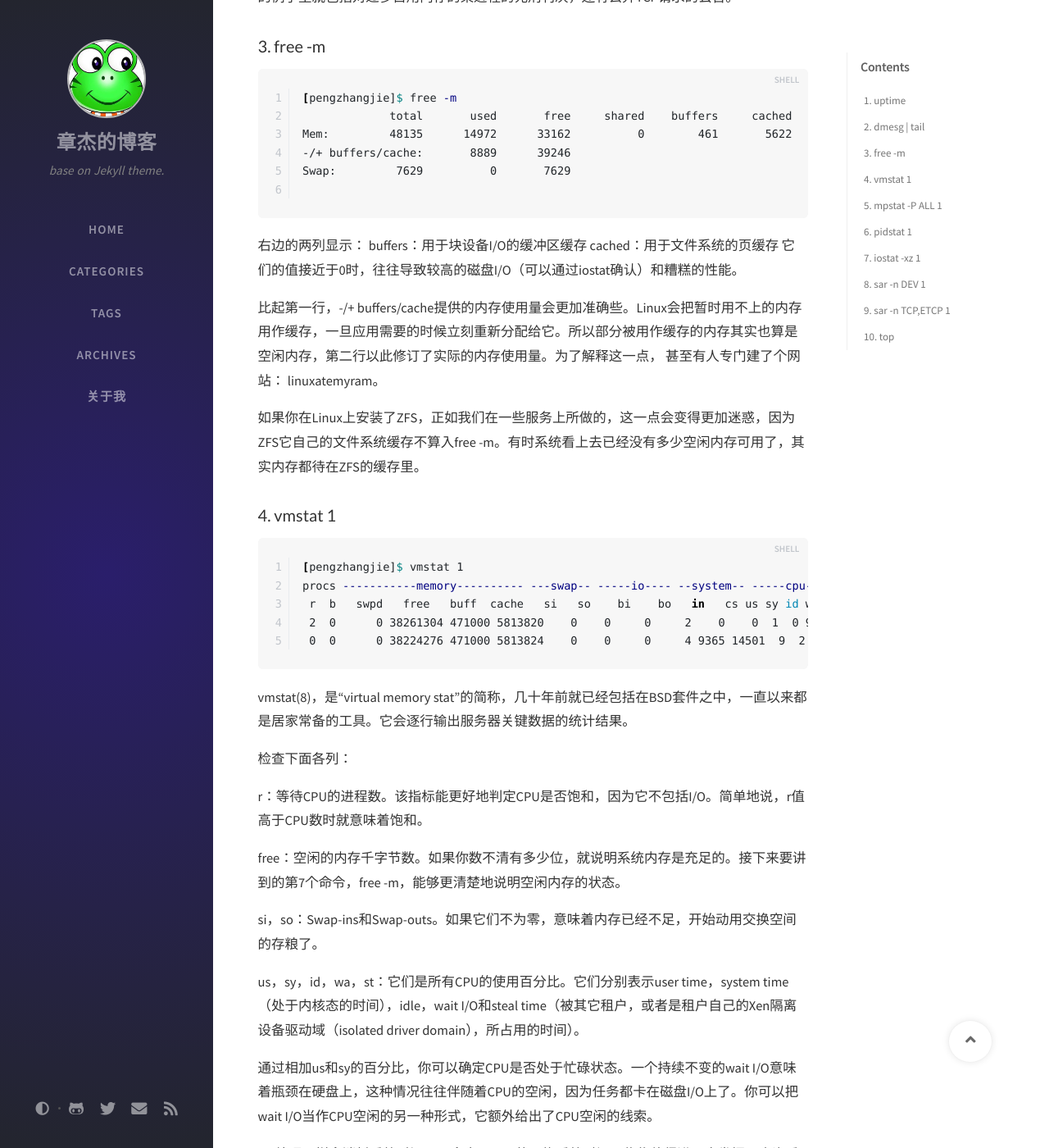
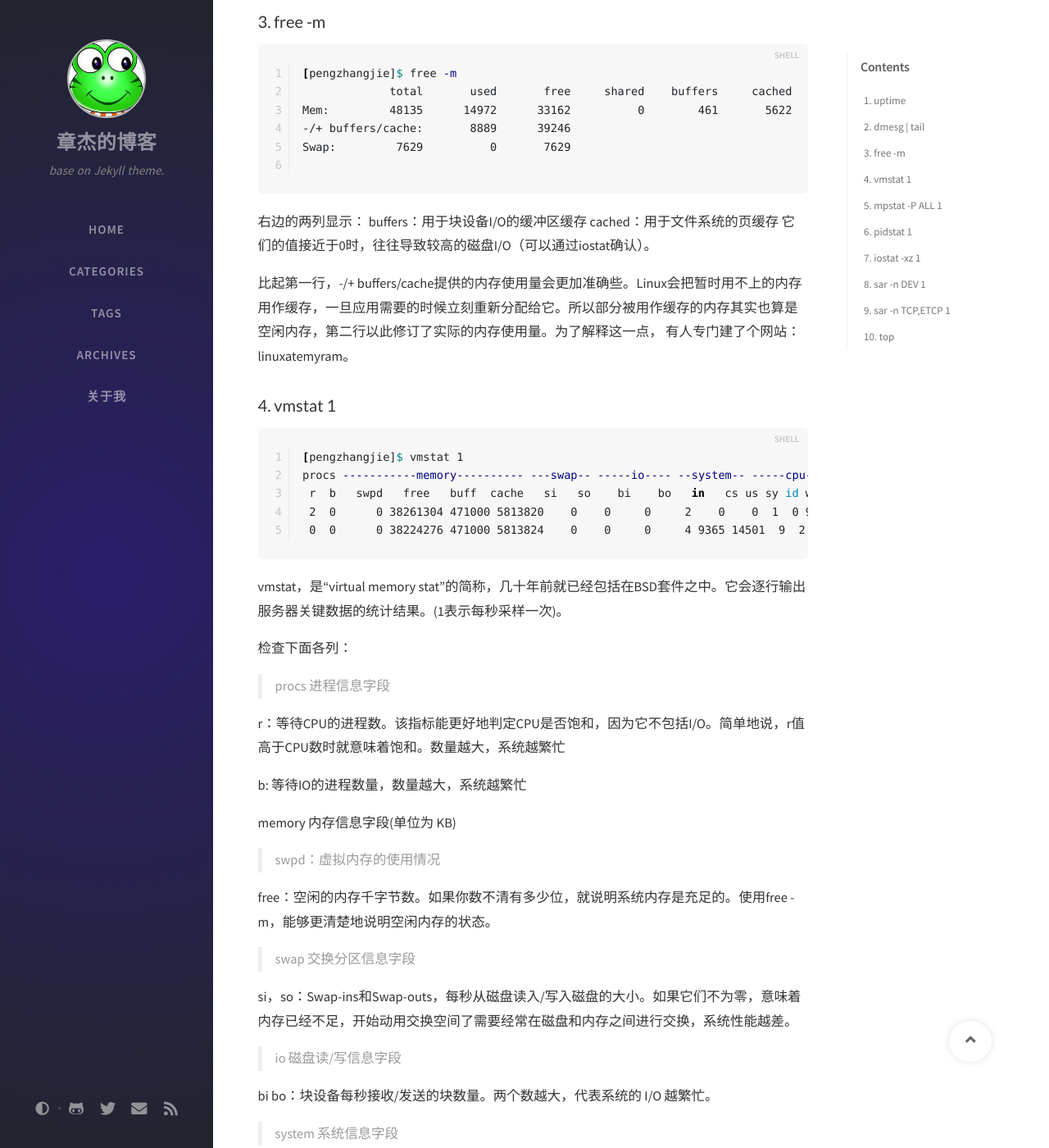
Before and after one commit to pzj/pzj.github.io, a Jekyll site: the page built from _posts/resource/2018-09-17-linux-performance-analysis.md, in a window 1280 px wide and 1400 px high, scrolled down 793 px. Shown: the whole window at 82% size. Built offline with Jekyll 4.4.1, drawn with Linux system fonts in a browser that asks for light colours; nearby versions of some CDN libraries; comment, search, counter and statistics services are not loaded; some of the changed text lies outside the part shown.

Commit message:
update 2018-09-17-linux-performance-analysis

````diff
--- a/_posts/resource/2018-09-17-linux-performance-analysis.md
+++ b/_posts/resource/2018-09-17-linux-performance-analysis.md
@@ -14,9 +14,9 @@ description: Linux性能分析
  20:11:28 up 148 days,  8:09,  1 user,  load average: 0.08, 0.08, 0.03
 ```
 
-这个命令显示了要运行的任务（进程）数，通过它能够快速了解系统的平均负载。在Linux上，这些数值既包括正在或准备运行在CPU上的进程，也包括阻塞在uninterruptible I/O（通常是磁盘I/O）上的进程。它展示了资源负载（或需求）的大致情况，不过进一步的解读还有待其它工具的协助。对它的具体数值不用太较真。
+这个命令显示了要运行的任务（进程）数，通过它能够快速了解系统的平均负载。在Linux上，这些数值既包括正在或准备运行在CPU上的进程，也包括阻塞在uninterruptible I/O（通常是磁盘I/O）上的进程。它展示了资源负载（或需求）的大致情况。
 
-最右的三个数值分别是1分钟、5分钟、15分钟系统负载的移动平均值。
+最右的三个数值分别是1分钟、5分钟、15分钟系统负载的平均值。
 
 ### 2. dmesg | tail
 
@@ -42,11 +42,11 @@ Swap:         7629          0       7629
 右边的两列显示：
 buffers：用于块设备I/O的缓冲区缓存
 cached：用于文件系统的页缓存
-它们的值接近于0时，往往导致较高的磁盘I/O（可以通过iostat确认）和糟糕的性能。
+它们的值接近于0时，往往导致较高的磁盘I/O（可以通过iostat确认）。
 
-比起第一行，-/+ buffers/cache提供的内存使用量会更加准确些。Linux会把暂时用不上的内存用作缓存，一旦应用需要的时候立刻重新分配给它。所以部分被用作缓存的内存其实也算是空闲内存，第二行以此修订了实际的内存使用量。为了解释这一点， 甚至有人专门建了个网站： linuxatemyram。
+比起第一行，-/+ buffers/cache提供的内存使用量会更加准确些。Linux会把暂时用不上的内存用作缓存，一旦应用需要的时候立刻重新分配给它。所以部分被用作缓存的内存其实也算是空闲内存，第二行以此修订了实际的内存使用量。为了解释这一点， 有人专门建了个网站： linuxatemyram。
 
-如果你在Linux上安装了ZFS，正如我们在一些服务上所做的，这一点会变得更加迷惑，因为ZFS它自己的文件系统缓存不算入free -m。有时系统看上去已经没有多少空闲内存可用了，其实内存都待在ZFS的缓存里。
+<!-- 如果你在Linux上安装了ZFS，正如我们在一些服务上所做的，这一点会变得更加迷惑，因为ZFS它自己的文件系统缓存不算入free -m。有时系统看上去已经没有多少空闲内存可用了，其实内存都待在ZFS的缓存里。 -->
 
 ### 4. vmstat 1
 
@@ -58,29 +58,51 @@ procs -----------memory---------- ---swap-- -----io---- --system-- -----cpu-----
  0  0      0 38224276 471000 5813824    0    0     0     4 9365 14501  9  2 89  0  0
 ```
 
-vmstat(8)，是“virtual memory stat”的简称，几十年前就已经包括在BSD套件之中，一直以来都是居家常备的工具。它会逐行输出服务器关键数据的统计结果。
+vmstat，是“virtual memory stat”的简称，几十年前就已经包括在BSD套件之中。它会逐行输出服务器关键数据的统计结果。(1表示每秒采样一次)。
 
 检查下面各列：
 
-r：等待CPU的进程数。该指标能更好地判定CPU是否饱和，因为它不包括I/O。简单地说，r值高于CPU数时就意味着饱和。
+> procs 进程信息字段
 
-free：空闲的内存千字节数。如果你数不清有多少位，就说明系统内存是充足的。接下来要讲到的第7个命令，free -m，能够更清楚地说明空闲内存的状态。
+r：等待CPU的进程数。该指标能更好地判定CPU是否饱和，因为它不包括I/O。简单地说，r值高于CPU数时就意味着饱和。数量越大，系统越繁忙
 
-si，so：Swap-ins和Swap-outs。如果它们不为零，意味着内存已经不足，开始动用交换空间的存粮了。
+b: 等待IO的进程数量，数量越大，系统越繁忙
 
-us，sy，id，wa，st：它们是所有CPU的使用百分比。它们分别表示user time，system time（处于内核态的时间），idle，wait I/O和steal time（被其它租户，或者是租户自己的Xen隔离设备驱动域（isolated driver domain），所占用的时间）。
+memory 内存信息字段(单位为 KB)
+
+> swpd：虚拟内存的使用情况
+
+free：空闲的内存千字节数。如果你数不清有多少位，就说明系统内存是充足的。使用free -m，能够更清楚地说明空闲内存的状态。
+
+> swap 交换分区信息字段
+
+si，so：Swap-ins和Swap-outs，每秒从磁盘读入/写入磁盘的大小。如果它们不为零，意味着内存已经不足，开始动用交换空间了需要经常在磁盘和内存之间进行交换，系统性能越差。
+
+> io 磁盘读/写信息字段
+
+bi bo：块设备每秒接收/发送的块数量。两个数越大，代表系统的 I/O 越繁忙。
+
+> system 系统信息字段
+
+in：每秒被中断的进程次数
+cs：每秒进行的事件切换次数
+这两个数越大，代表系统与接口设备的通信越繁忙
+
+> cup CPU信息字段（单位：百分比）
+
+us，sy，id，wa，st：它们是所有CPU的使用百分比。它们分别表示user time，system time（处于内核态的时间），idle(空闲)，wait(等待) I/O和steal time（偷取时间，与虚拟机相关）。
 
 通过相加us和sy的百分比，你可以确定CPU是否处于忙碌状态。一个持续不变的wait I/O意味着瓶颈在硬盘上，这种情况往往伴随着CPU的空闲，因为任务都卡在磁盘I/O上了。你可以把wait I/O当作CPU空闲的另一种形式，它额外给出了CPU空闲的线索。
 
-I/O处理同样会消耗系统时间。一个高于20%的平均系统时间，往往值得进一步发掘：也许系统花在I/O的时太长了。
+<!-- I/O处理同样会消耗系统时间。一个高于20%的平均系统时间，往往值得进一步发掘：也许系统花在I/O的时太长了。 -->
 
-在上面的例子中，CPU基本把时间花在用户态里面，意味着跑在上面的应用占用了大部分时间。此外，CPU平均使用率在90%之上。这不一定是个问题；检查下“r”列，看看是否饱和了。
+<!-- 在上面的例子中，CPU基本把时间花在用户态里面，意味着跑在上面的应用占用了大部分时间。此外，CPU平均使用率在90%之上。这不一定是个问题；检查下“r”列，看看是否饱和了。 -->
 
 ### 5. mpstat -P ALL 1
 
 ``` shell
 [pengzhangjie@centos ~]$ mpstat -P ALL 1
-Linux 2.6.32-504.16.2.el6.x86_64 (centos) 	09/19/2018 	_x86_64_	(16 CPU)
+Linux 2.6.32-504.16.2.el6.x86_64 (centos) 09/19/2018 	_x86_64_	(16 CPU)
 
 08:19:56 PM  CPU    %usr   %nice    %sys %iowait    %irq   %soft  %steal  %guest   %idle
 08:19:57 PM  all    0.44    0.00    0.13    0.00    0.00    0.00    0.00    0.00   99.44
````
